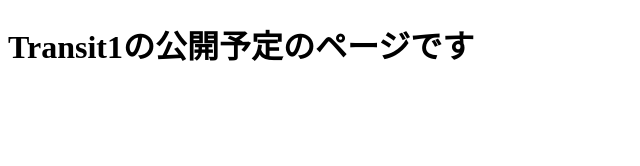
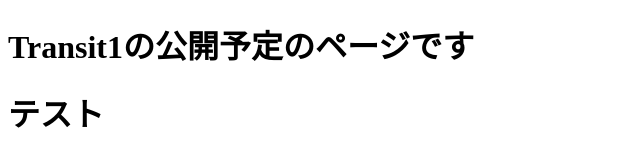
Before and after one commit to WTomoharu/transit1, a plain HTML site: page index.html in a window 1280 px wide. Shown: the whole page, without its empty margins (0-640 px from the left). Drawn offline with Linux system fonts and the light colour scheme.

Commit message:
Pagesのテスト文を追加

```diff
--- a/index.html
+++ b/index.html
@@ -7,5 +7,6 @@
 </head>
 <body>
     <h1>Transit1の公開予定のページです</h1>
+    <h1>テスト</h1>
 </body>
 </html>
```
